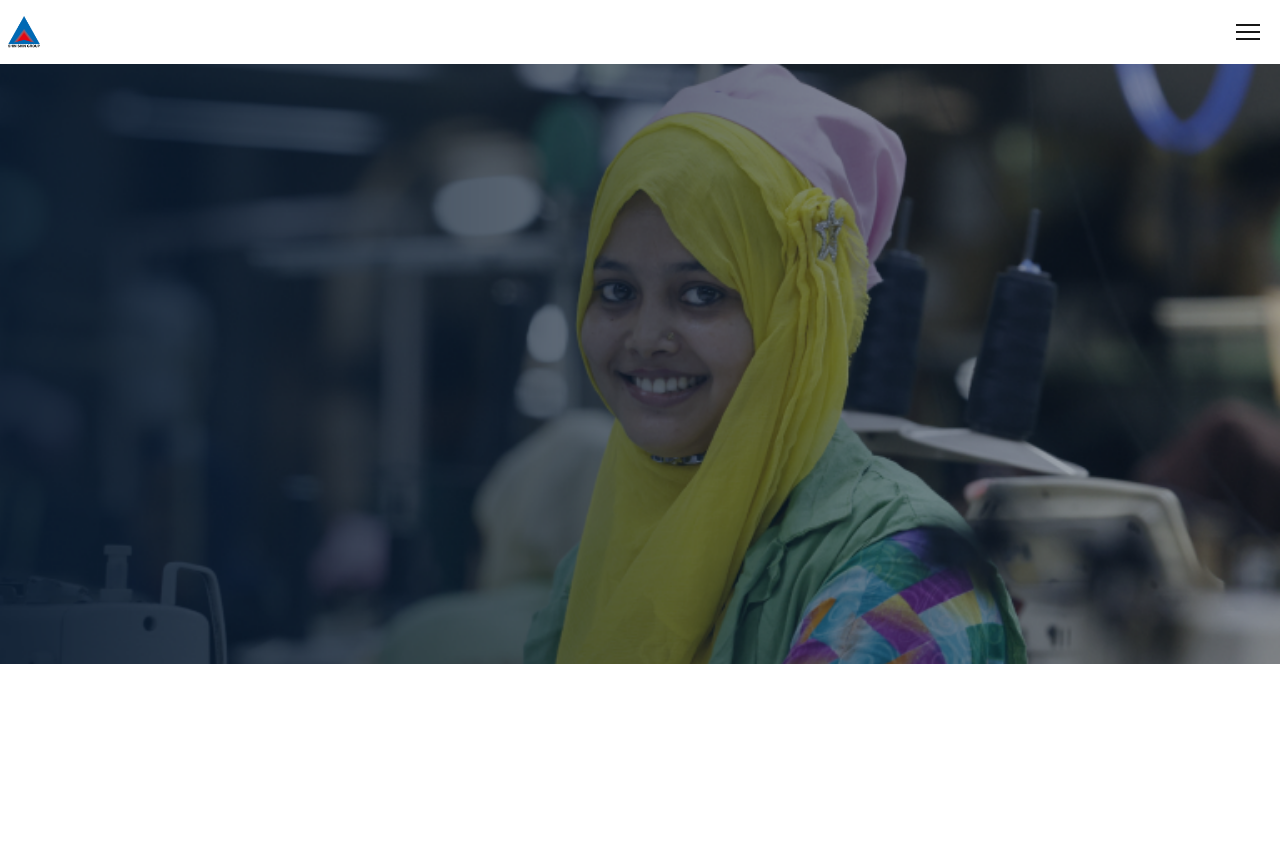
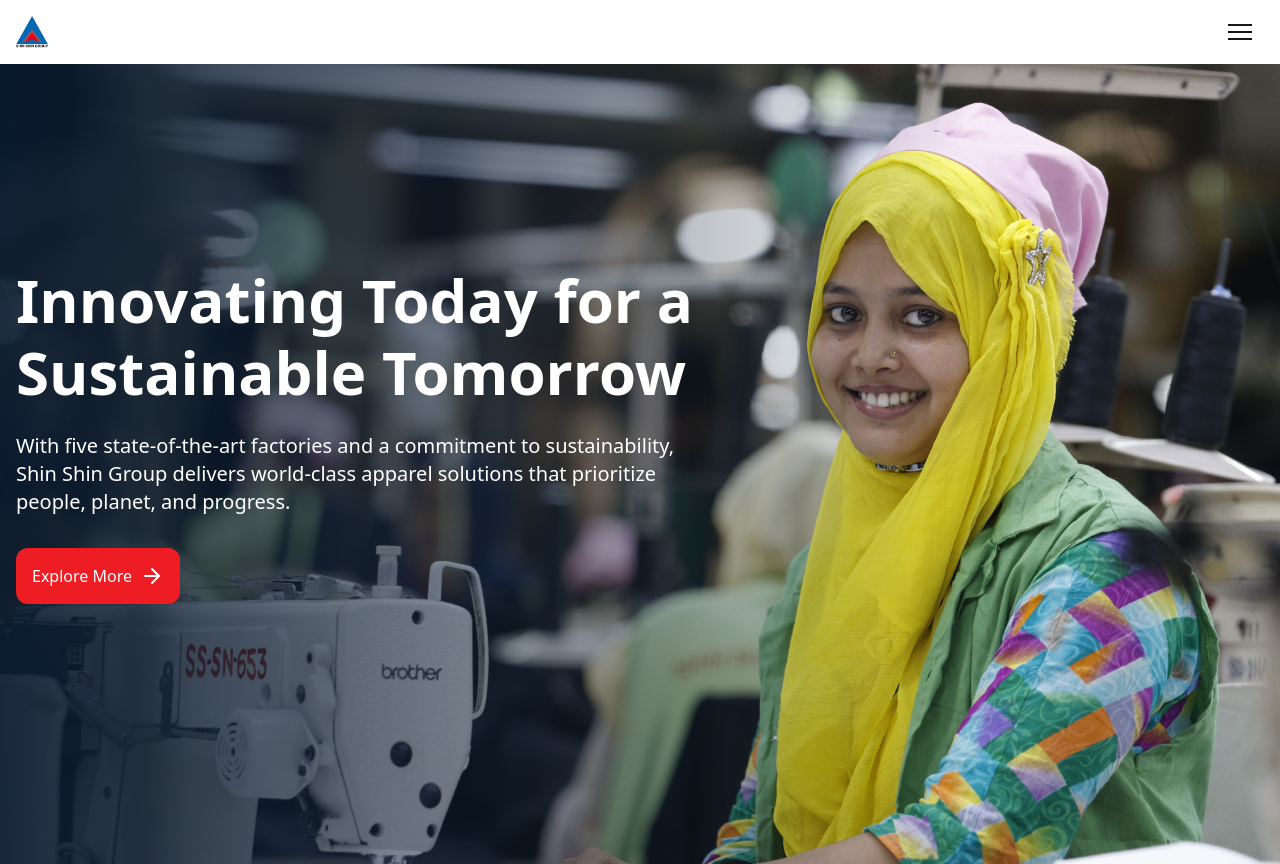
Before and after one commit to soyab-mostofa/ssg-website, a Next.js app: page / in a window 1280 px wide. Before the commit the page ends 800 px from the top, so only its background shows below. Built offline with nearby package versions, Linux system fonts and the light colour scheme.

Commit message:
added hero title

```diff
--- a/src/app/_components/Header.tsx
+++ b/src/app/_components/Header.tsx
@@ -3,7 +3,8 @@ import { MobileMenu } from '@/app/_components/MobileMenu'
 
 const Header = () => {
   return (
-    <div className="flex items-center justify-between h-16 container px-2">
+    <div className="fixed top-0 left-0 z-50 w-full">
+      <div className="container flex h-16 items-center justify-between  ">
         <Image
           width={60}
           height={60}
@@ -13,6 +14,7 @@ const Header = () => {
         />
         <MobileMenu />
       </div>
+    </div>
   )
 }
 export default Header
--- a/src/app/_components/pages/home/Hero.tsx
+++ b/src/app/_components/pages/home/Hero.tsx
@@ -1,22 +1,20 @@
-import Image from 'next/image'
 import React from 'react'
+import HeroTitle from './HeroTitle'
+import Button from '../../shared/Button'
+import { ArrowRight } from 'lucide-react'
 
 const Hero = () => {
   return (
-    <div className="relative w-full">
-      <div className="container relative h-[600px]">
-        <Image
-          fill
-          className="object-cover object-center w-full"
-          src="/hero-background.png"
-          alt="Hero"
-        />
-        <Image
-          fill
-          className="object-cover object-center w-full"
-          src="/hero-bg-mobile.png"
-          alt="Hero"
-        />
+    <div className="relative mt-16 w-full bg-[url('/hero-bg-mobile.png')] md:bg-[url('/hero-background.png')] h-[600px] md:h-[800px] bg-cover bg-center bg-no-repeat">
+      <div className="relative bg-cover  ">
+        <div className="container z-10">
+          <div className="pt-10 md:pt-[200px]">
+            <HeroTitle />
+            <Button icon={<ArrowRight />} className="mt-8">
+              Explore More
+            </Button>
+          </div>
+        </div>
       </div>
     </div>
   )
--- /dev/null
+++ b/src/app/_components/pages/home/HeroTitle.tsx
@@ -0,0 +1,17 @@
+import React from 'react'
+
+const HeroTitle = () => {
+  return (
+    <div className="flex flex-col max-w-[335px] items-center justify-center gap-4  md:gap-6 md:max-w-[687px]">
+      <p className="font-semibold text-[48px] text-others-white leading-[1.2] md:text-[60px]">
+        Innovating Today for a Sustainable Tomorrow
+      </p>
+      <p className=" text-others-white text-base leading-[1.4] md:text-[20px] text-white">
+        With five state-of-the-art factories and a commitment to sustainability, Shin Shin Group
+        delivers world-class apparel solutions that prioritize people, planet, and progress.
+      </p>
+    </div>
+  )
+}
+
+export default HeroTitle
--- /dev/null
+++ b/src/app/_components/shared/Button.tsx
@@ -0,0 +1,21 @@
+import React from 'react'
+
+interface ButtonProps {
+  onClick?: () => void
+  children: React.ReactNode
+  className?: string
+  icon?: React.ReactNode // Changed from Icon to icon for convention
+}
+
+const Button: React.FC<ButtonProps> = ({ icon, onClick, children, className = '' }) => {
+  return (
+    <button
+      onClick={onClick}
+      className={`flex text-others-white flex-row justify-center items-center p-4 gap-2 w-full md:w-fit bg-secondary-red-500 rounded-[12px] ${className}`}
+    >
+      {children} {icon}
+    </button>
+  )
+}
+
+export default Button
--- a/src/app/globals.css
+++ b/src/app/globals.css
@@ -27,7 +27,7 @@
     --chart-3: 197 37% 24%;
     --chart-4: 43 74% 66%;
     --chart-5: 27 87% 67%;
-    --radius: 0.5rem
+    --radius: 0.5rem;
   }
   .dark {
     --background: 0 0% 3.9%;
@@ -53,7 +53,7 @@
     --chart-2: 160 60% 45%;
     --chart-3: 30 80% 55%;
     --chart-4: 280 65% 60%;
-    --chart-5: 340 75% 55%
+    --chart-5: 340 75% 55%;
   }
 }
 @layer base {
--- a/tailwind.config.js
+++ b/tailwind.config.js
@@ -1,9 +1,57 @@
+/* eslint-disable @typescript-eslint/no-require-imports */
 /* eslint-disable import/no-anonymous-default-export */
 /** @type {import('tailwindcss').Config} */
+
+const colors = {
+  alert: {
+    error: 'hsl(3 100% 59%)',
+    success: 'hsl(135 59% 49%)',
+    warning: 'hsl(48 100% 50%)',
+  },
+  'grayscale-black': {
+    100: 'hsl(0 0% 96%)',
+    200: 'hsl(220 4% 70%)',
+    300: 'hsl(220 4% 56%)',
+    400: 'hsl(216 14% 27%)',
+    500: 'hsl(216 100% 4%)',
+    600: 'hsl(217 100% 4%)',
+    700: 'hsl(214 100% 3%)',
+    800: 'hsl(218 100% 2%)',
+    900: 'hsl(218 100% 2%)',
+  },
+  others: {
+    'dark-background': 'hsl(0 0% 10%)',
+    white: 'hsl(0 0% 100%)',
+  },
+  'primary-blue': {
+    100: 'hsl(213 24% 93%)',
+    200: 'hsl(212 24% 77%)',
+    300: 'hsl(212 24% 66%)',
+    400: 'hsl(212 34% 41%)',
+    500: 'hsl(212 65% 27%)',
+    600: 'hsl(213 65% 25%)',
+    700: 'hsl(212 65% 19%)',
+    800: 'hsl(212 65% 15%)',
+    900: 'hsl(212 65% 11%)',
+  },
+  'secondary-red': {
+    100: 'hsl(357 84% 95%)',
+    200: 'hsl(358 84% 85%)',
+    300: 'hsl(358 85% 68%)',
+    400: 'hsl(358 86% 62%)',
+    500: 'hsl(358 85% 52%)',
+    600: 'hsl(358 79% 47%)',
+    700: 'hsl(358 78% 37%)',
+    800: 'hsl(358 78% 29%)',
+    900: 'hsl(358 79% 22%)',
+  },
+}
+
 export default {
   darkMode: ['class'],
   content: ['./components/**/*.{ts,tsx}', './app/**/*.{ts,tsx}', './src/**/*.{ts,tsx}'],
   theme: {
+    colors,
     screens: {
       xs: '360px',
       sm: '640px',
@@ -15,6 +63,7 @@ export default {
     extend: {
       container: {
         center: true,
+        padding: '1rem',
       },
       borderRadius: {
         lg: 'var(--radius)',
```
Lines whose indentation alone changed are shown as unchanged.
